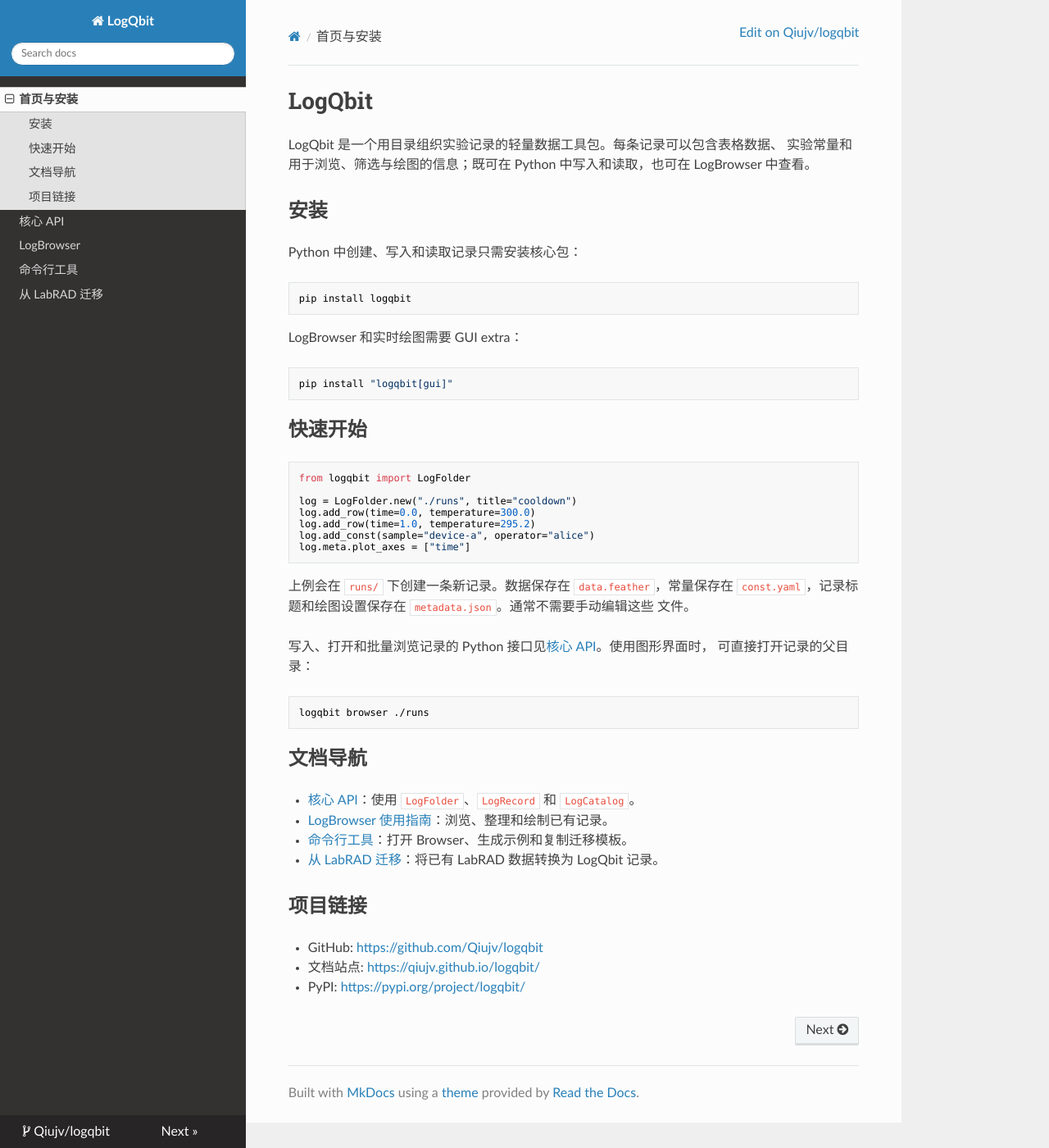
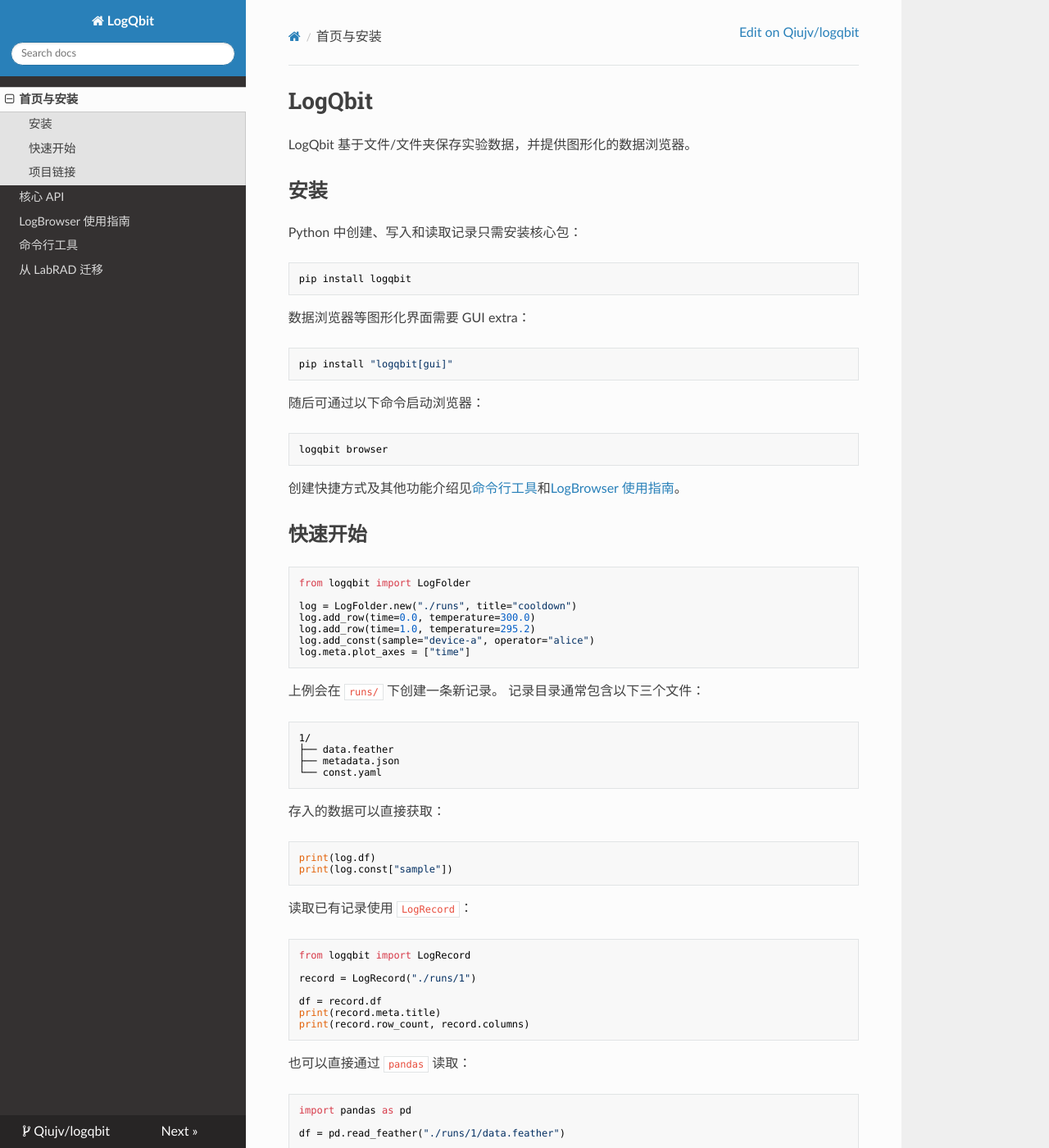
Before and after one commit to Qiujv/logqbit, an MkDocs documentation site: the page built from docs/index.md, in a window 1280 px wide and 1400 px high. Shown: the whole window at 82% size. Built offline with MkDocs 1.6.1, drawn with Linux system fonts in a browser that asks for light colours; nearby versions of some CDN libraries.

Commit message:
docs: clarify core API usage and examples

````diff
--- a/docs/index.md
+++ b/docs/index.md
@@ -1,8 +1,6 @@
 # LogQbit
 
-LogQbit 是一个用目录组织实验记录的轻量数据工具包。每条记录可以包含表格数据、
-实验常量和用于浏览、筛选与绘图的信息；既可在 Python 中写入和读取，也可在
-LogBrowser 中查看。
+LogQbit 基于文件/文件夹保存实验数据，并提供图形化的数据浏览器。
 
 ## 安装
 
@@ -12,11 +10,19 @@
 pip install logqbit
 ```
 
-LogBrowser 和实时绘图需要 GUI extra：
+数据浏览器等图形化界面需要 GUI extra：
 
 ```bash
 pip install "logqbit[gui]"
 ```
+
+随后可通过以下命令启动浏览器：
+
+```bash
+logqbit browser
+```
+
+创建快捷方式及其他功能介绍见[命令行工具](cli.md)和[LogBrowser 使用指南](browser.md)。
 
 ## 快速开始
 
@@ -30,23 +36,44 @@
 log.meta.plot_axes = ["time"]
 ```
 
-上例会在 `runs/` 下创建一条新记录。数据保存在 `data.feather`，常量保存在
-`const.yaml`，记录标题和绘图设置保存在 `metadata.json`。通常不需要手动编辑这些
-文件。
+上例会在 `runs/` 下创建一条新记录。
+记录目录通常包含以下三个文件：
 
-写入、打开和批量浏览记录的 Python 接口见[核心 API](core.md)。使用图形界面时，
-可直接打开记录的父目录：
-
-```bash
-logqbit browser ./runs
+```text
+1/
+├── data.feather
+├── metadata.json
+└── const.yaml
 ```
 
-## 文档导航
+存入的数据可以直接获取：
 
-- [核心 API](core.md)：使用 `LogFolder`、`LogRecord` 和 `LogCatalog`。
-- [LogBrowser 使用指南](browser.md)：浏览、整理和绘制已有记录。
-- [命令行工具](cli.md)：打开 Browser、生成示例和复制迁移模板。
-- [从 LabRAD 迁移](migration_guide.md)：将已有 LabRAD 数据转换为 LogQbit 记录。
+```python
+print(log.df)
+print(log.const["sample"])
+```
+
+读取已有记录使用 `LogRecord`：
+
+```python
+from logqbit import LogRecord
+
+record = LogRecord("./runs/1")
+
+df = record.df
+print(record.meta.title)
+print(record.row_count, record.columns)
+```
+
+也可以直接通过 `pandas` 读取：
+
+```python
+import pandas as pd
+
+df = pd.read_feather("./runs/1/data.feather")
+```
+
+追加写入、批量浏览等更多功能见[核心 API](core.md)。
 
 ## 项目链接
 
--- a/mkdocs.yml
+++ b/mkdocs.yml
@@ -27,7 +27,7 @@
 nav:
   - 首页与安装: index.md
   - 核心 API: core.md
-  - LogBrowser: browser.md
+  - LogBrowser 使用指南: browser.md
   - 命令行工具: cli.md
   - 从 LabRAD 迁移: migration_guide.md
 markdown_extensions:
````
Also changed, not shown: docs/core.md (+58 -63 lines).
